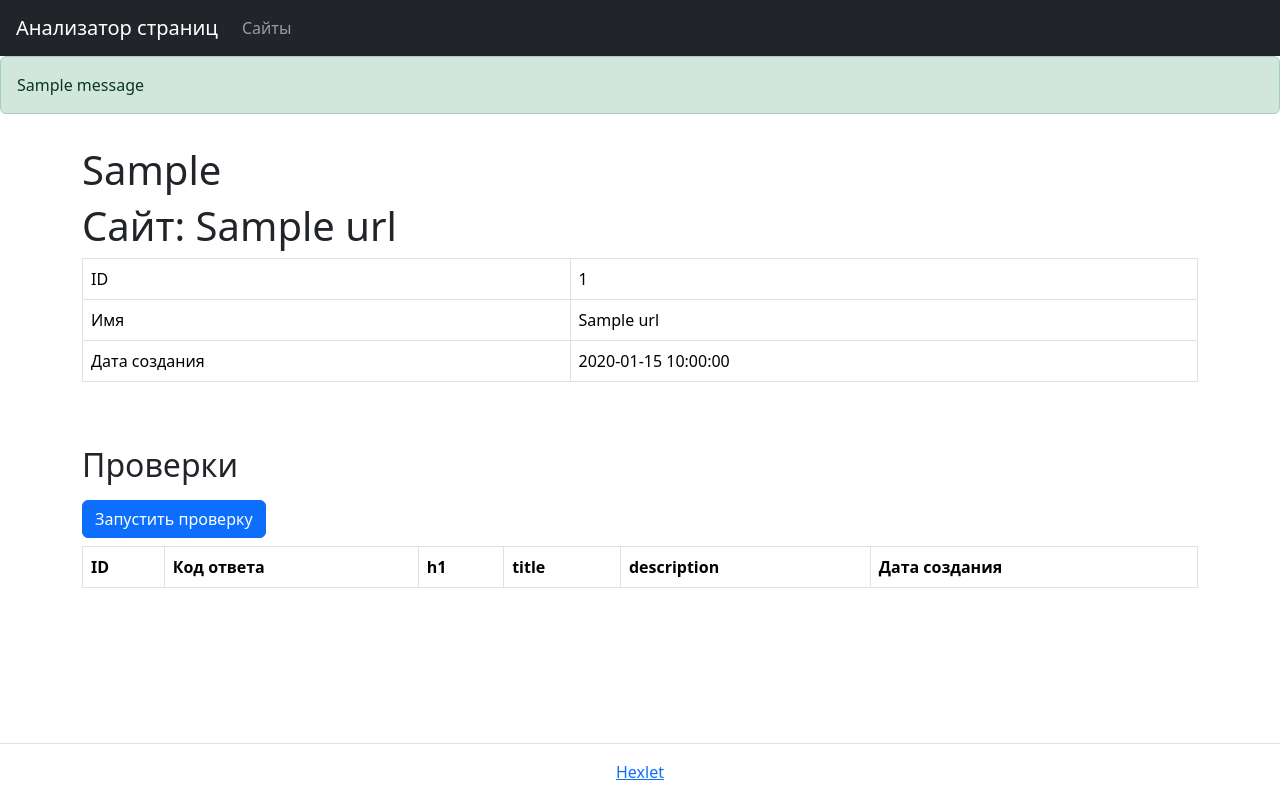
After one commit to DmGorokhov/Page-analyzer, a Flask app: template page_analyzer/templates/show_url.html in a window 1280 px wide. The commit adds this page. Run offline with Flask 3, Linux system fonts and the light colour scheme; the template is opened without the code that fills it: most values are stand-ins (such as "Sample title", 1, 10 or a date in 2020); one stand-in notice (Sample message) is shown; lists and menus that the app fills with data are empty.

Commit message:
add views ulrs_index, show_urls, 404 and modified base, index

```diff
--- /dev/null
+++ b/page_analyzer/templates/404.html
@@ -0,0 +1,6 @@
+{% extends 'base.html' %}
+{% block content %}
+  <h1>Страница не найдена</h1>
+  <p>Здесь нет того, что вы ищете.</p>
+  <p><a href="{{ url_for('index') }}">Вернуться на главную</a></p>
+{% endblock%}
--- a/page_analyzer/templates/base.html
+++ b/page_analyzer/templates/base.html
@@ -21,6 +21,14 @@
       </nav>
     </header>
 
+    {% with messages = get_flashed_messages(with_categories=true) %}
+      {% if messages %}
+        {% for category, message in messages %}
+           <div class="alert alert-{{ category }}" role="alert"> {{ message }}</div>
+        {% endfor %}
+      {% endif %}
+    {% endwith %}
+
     <main class="flex-grow-1">
       <div class="container-lg mt-3">
       <h1>{{h1}}</h1>
--- a/page_analyzer/templates/index.html
+++ b/page_analyzer/templates/index.html
@@ -4,8 +4,10 @@
     <div class="col-12 col-md-10 col-lg-8 mx-auto border rounded-3 bg-light p-5">
       <h1 class="display-3">Анализатор страниц</h1>
       <p class="lead">Бесплатно проверяйте сайты на SEO пригодность</p>
-      <form action="/urls " method="post" class="d-flex justify-content-center" required>
-        <input type="text" name="url" placeholder="https://www.example.com"value=""  class="form-control form-control-lg">
+      <form action="/urls" method="post" class="d-flex justify-content-center" required>
+        <input type="text" name="url" placeholder="https://www.example.com"
+               value="{{ uncorrect_url|default('', true) }}"
+               class="form-control form-control-lg">
         <input type="submit" class="btn btn-primary  btn-lg ms-3 px-5 text-uppercase mx-3" value="Проверить">
       </form>
     </div>
--- /dev/null
+++ b/page_analyzer/templates/show_url.html
@@ -0,0 +1,47 @@
+{% extends 'base.html' %}
+
+{% block content %}
+
+  <h1>Сайт: {{url.name}}</h1>
+  <div class="table-responsive">
+    <table class="table table-bordered table-hover text-nowrap" data-test="url">
+      <tbody>
+        <tr>
+          <td>ID</td>
+          <td>{{ url.id }}</td>
+        </tr>
+        <tr>
+          <td>Имя</td>
+          <td>{{ url.name }}</td>
+        </tr>
+        <tr>
+          <td>Дата создания</td>
+          <td>{{ url.created_at }}</td>
+        </tr>
+      </tbody>
+    </table>
+  </div>
+
+    <h2 class="mt-5 mb-3">Проверки</h2>
+    <form method="post" action="/urls/1/checks">
+    <input type="submit" class="btn btn-primary" value="Запустить проверку">
+    </form>
+
+  <div>
+    <table class="table table-bordered table-hover mt-2" data-test="checks">
+    <thead>
+      <tr>
+        <th>ID</th>
+        <th>Код ответа</th>
+        <th>h1</th>
+        <th>title</th>
+        <th>description</th>
+        <th>Дата создания</th>
+      </tr>
+    </thead>
+      <tbody>
+
+    </tbody>
+    </table>
+  </div>
+{% endblock%}
```
Also changed, not shown: page_analyzer/templates/urls_index.html (added, +29 -0 lines).
